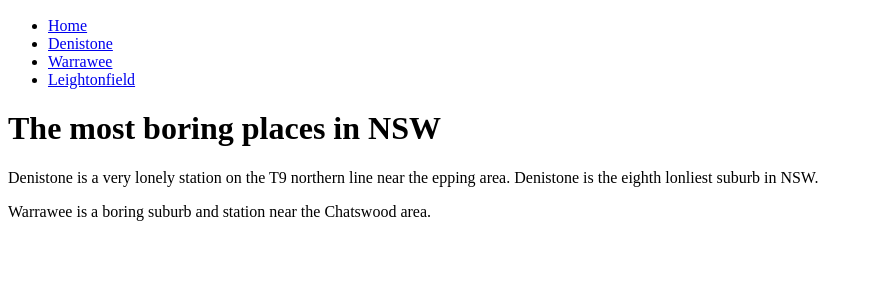
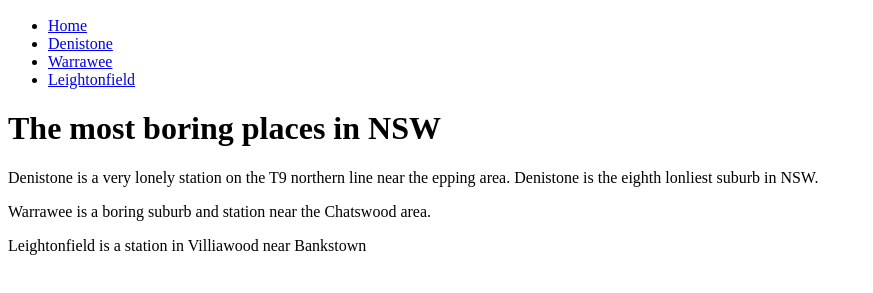
Before and after one commit to KingOfPopMJ1/KingOfPopMJ1.github.io, a plain HTML site: page index.html in a window 1280 px wide. Shown: the part 223-516 px from the top of the page, without its empty margins (0-873 px from the left). Drawn offline with Linux system fonts and the light colour scheme.

Commit message:
updated index.html with leightonfield details

```diff
--- a/index.html
+++ b/index.html
@@ -18,6 +18,7 @@
   <p>Denistone is a very lonely station on the T9 northern line near the epping area. Denistone is the eighth lonliest
     suburb in NSW.</p>
   <p>Warrawee is a boring suburb and station near the Chatswood area.</p>
+  <p>Leightonfield is a station in Villiawood near Bankstown</p>
 </body>
 
 </html>
```
